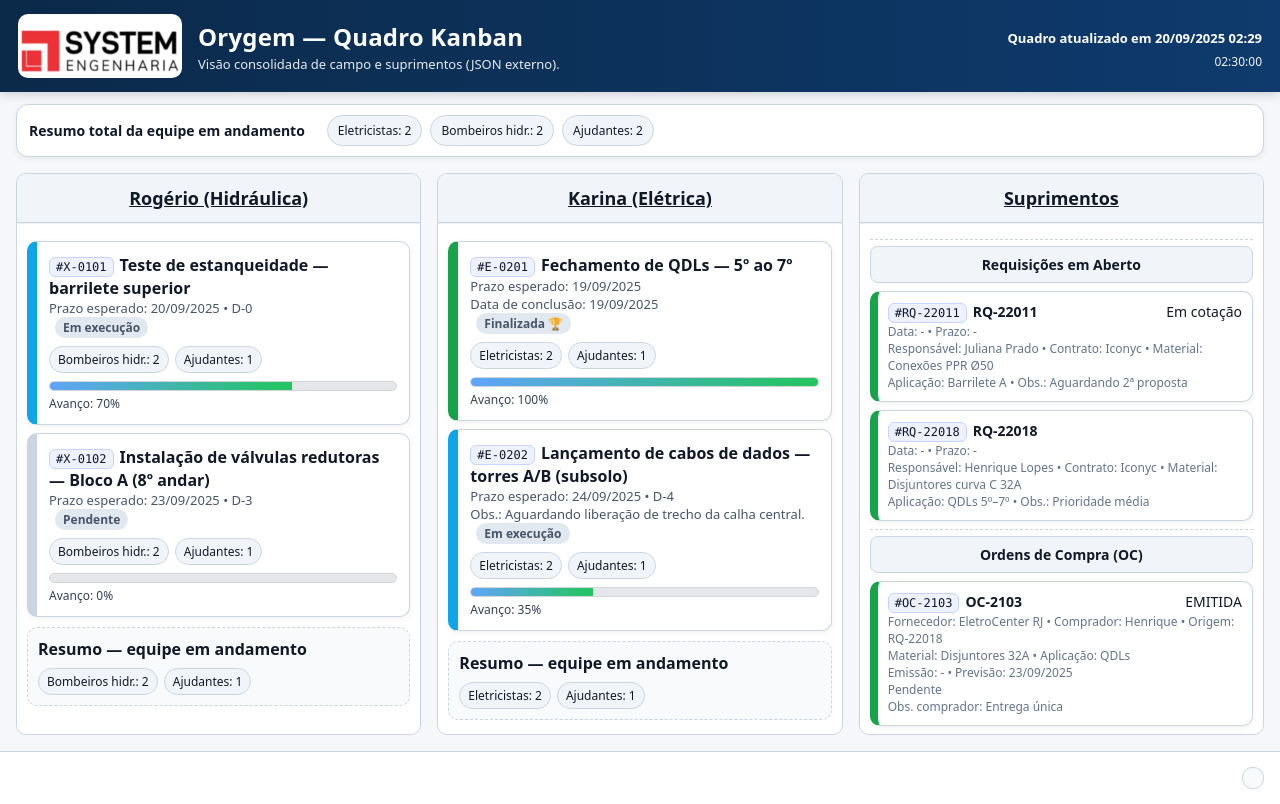
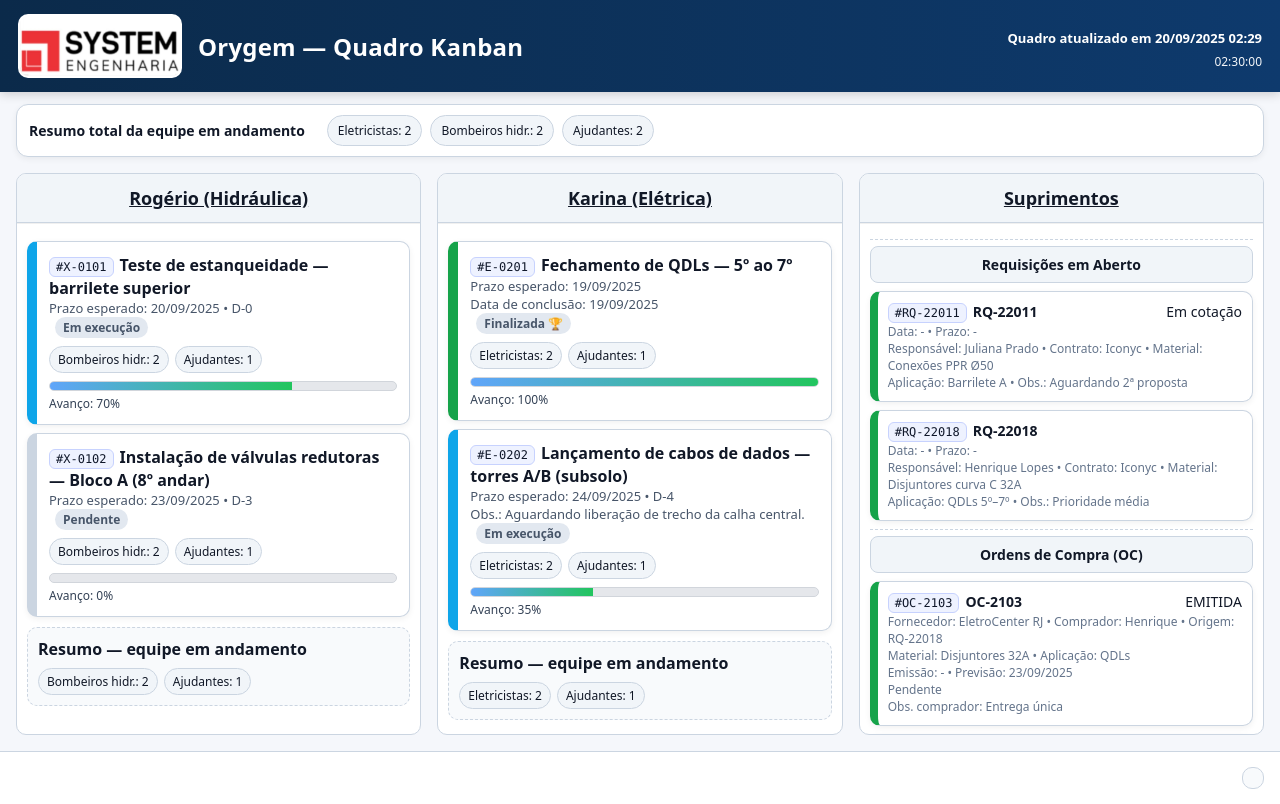
Before and after one commit to rsscavalcanti-cmyk/Orygem-, a plain HTML site: page index.html in a window 1280 px wide. Drawn offline with Linux system fonts and the light colour scheme; no server answers; files whose address does not match are found by name.

Commit message:
Update index.html

```diff
--- a/index.html
+++ b/index.html
@@ -4,7 +4,7 @@
   <meta charset="UTF-8" />
   <meta name="viewport" content="width=device-width, initial-scale=1" />
   <title>Orygem — Quadro Kanban</title>
-  <meta name="description" content="Kanban por Encarregados + Suprimentos" />
+  <meta name="description" content="Kanban por encarregado + Suprimentos (dados via JSON externo)." />
   <style>
     :root{
       --bg:#f5f7fb; --text:#111827; --muted:#475569; --brand:#0e3a6d;
@@ -91,7 +91,6 @@
       <div class="logo-box"><img id="logo" class="logo-img" alt="Logo" /><div id="logoPh" class="logo-ph">LOGO</div></div>
       <div>
         <h1>Orygem — Quadro Kanban</h1>
-        <div class="subtitle" id="subtitle">Visão consolidada de campo e suprimentos (JSON externo).</div>
       </div>
     </div>
     <div class="meta">
```
